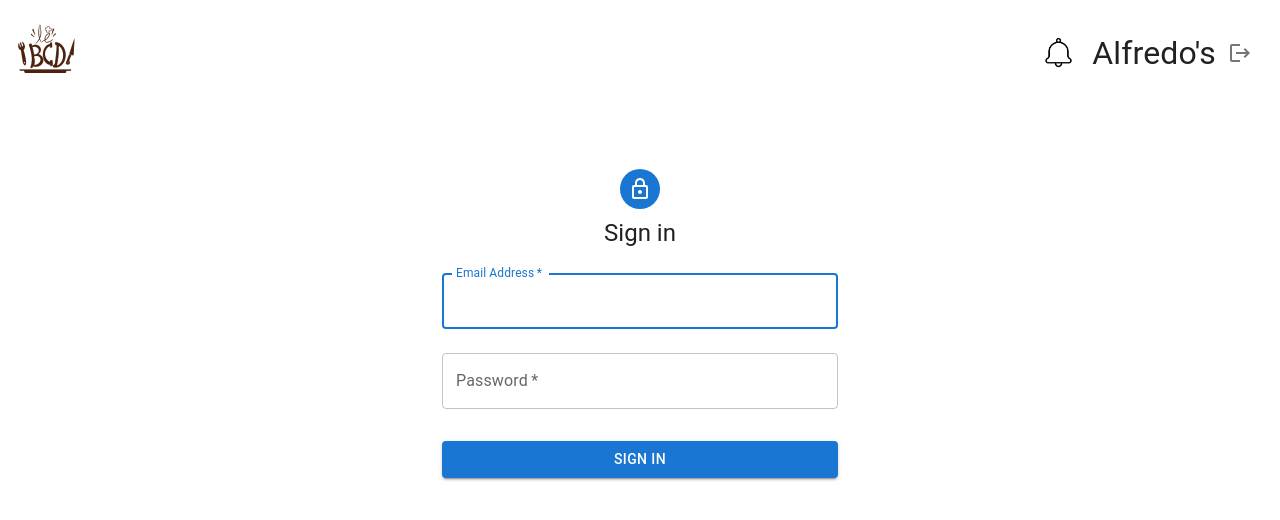
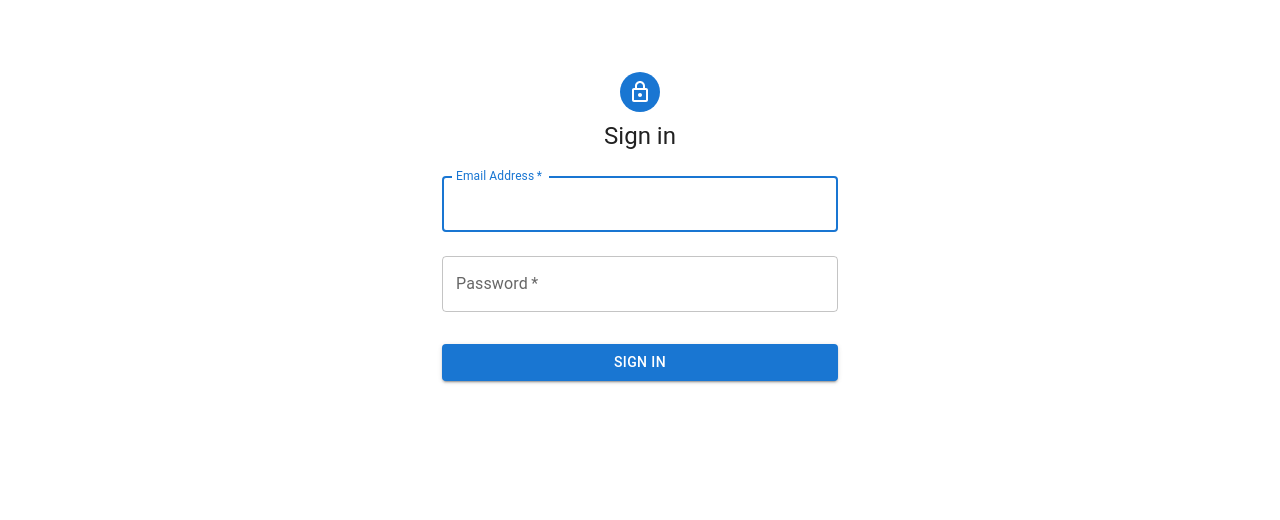
Before and after one commit to DavidOrozco55/gasparin-front, a React (Create React App) app: page /login in a window 1280 px wide. Shown: the top 520 px of the page. Built offline with nearby package versions, Linux system fonts and the light colour scheme.

Commit message:
Topbar deleted from login

```diff
--- a/src/components/pages/login/index.tsx
+++ b/src/components/pages/login/index.tsx
@@ -14,7 +14,6 @@ const Login: FC = () => {
   })
   return (
     <Fragment>
-      <TopBar></TopBar>
       <LoginForm></LoginForm>
     </Fragment>
   )
```
